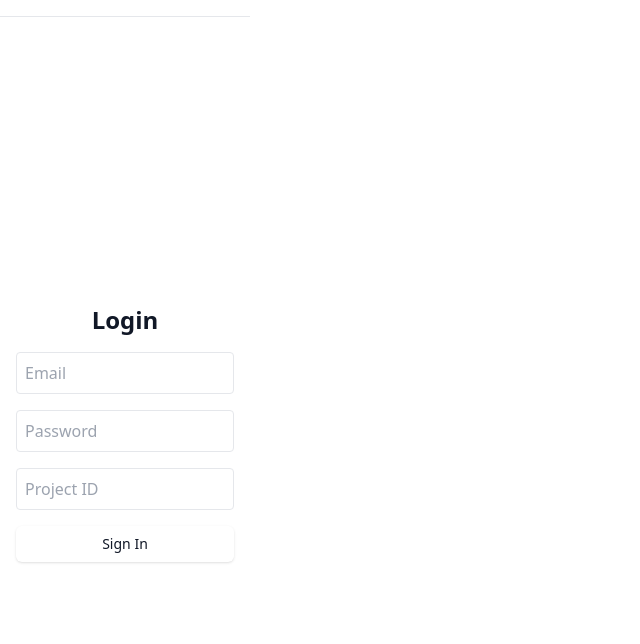
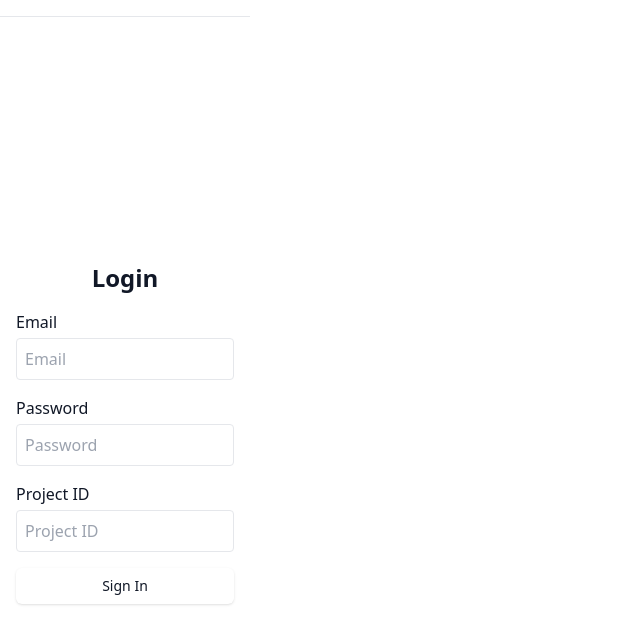
Before and after one commit to QuinnBDXD/Crewdex, a React (Vite) app in the folder frontend/: page / in a window 1280 px wide. Shown: the top 644 px of the page, without its empty margins (0-640 px from the left). Built offline with nearby package versions, Linux system fonts and the light colour scheme.

Commit message:
feat: add labels to login form

```diff
--- a/frontend/src/pages/Login.jsx
+++ b/frontend/src/pages/Login.jsx
@@ -35,27 +35,39 @@ export default function Login() {
       <div className="flex min-h-screen items-center justify-center">
         <form className="w-full max-w-sm space-y-4" onSubmit={handleSubmit}>
           <h1 className="text-center text-2xl font-bold">Login</h1>
+          <label htmlFor="email" className="block">
+            <span className="mb-1 block">Email</span>
             <input
+              id="email"
               type="email"
               placeholder="Email"
               className="w-full rounded border p-2"
               value={email}
               onChange={(e) => setEmail(e.target.value)}
             />
+          </label>
+          <label htmlFor="password" className="block">
+            <span className="mb-1 block">Password</span>
             <input
+              id="password"
               type="password"
               placeholder="Password"
               className="w-full rounded border p-2"
               value={password}
               onChange={(e) => setPassword(e.target.value)}
             />
+          </label>
+          <label htmlFor="projectId" className="block">
+            <span className="mb-1 block">Project ID</span>
             <input
+              id="projectId"
               type="text"
               placeholder="Project ID"
               className="w-full rounded border p-2"
               value={projectId}
               onChange={(e) => setProjectId(e.target.value)}
             />
+          </label>
           <Button className="w-full" type="submit">
             Sign In
           </Button>
```
Lines whose indentation alone changed are shown as unchanged.
